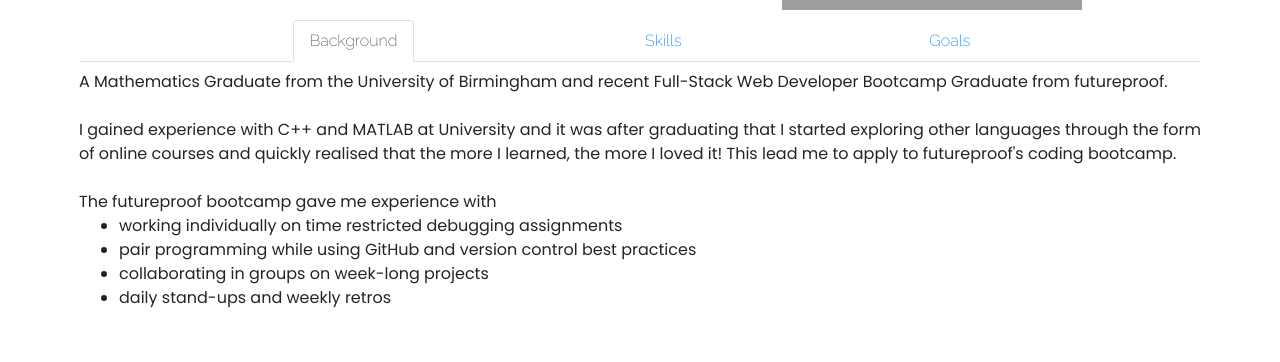
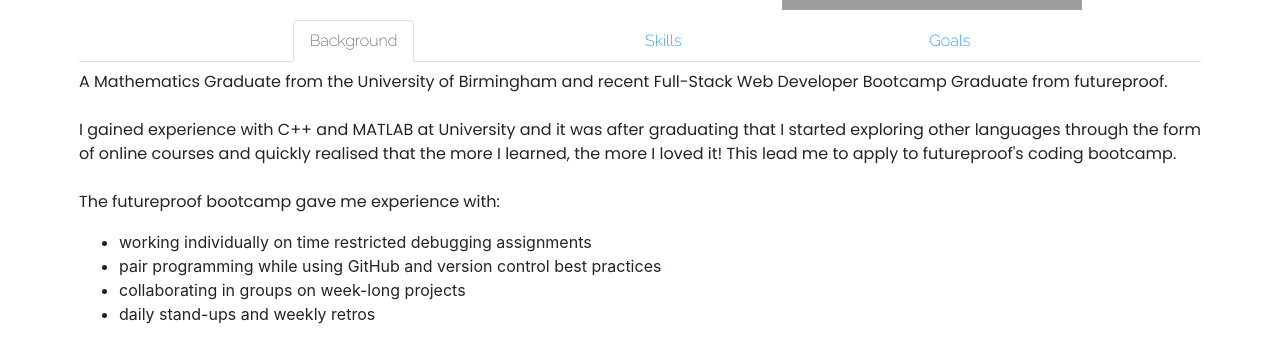
Before and after one commit to AKP-13/reactPortfolio, a React app: page /about in a window 1280 px wide. Both pictures are taken after a click on the tab "Background". Shown: the part 356-718 px from the top of the page. Built offline with nearby package versions, Linux system fonts and the light colour scheme; grey boxes are pictures that could not be loaded.

Commit message:
Restructre so that ul nolonger child of p tag

```diff
--- a/src/Components/Background.js
+++ b/src/Components/Background.js
@@ -17,20 +17,20 @@ class Background extends Component {
                     lead me to apply to futureproof's coding bootcamp.
                     <br />
                     <br />
-                    The futureproof bootcamp gave me experience with
-                    <ul>
+                    The futureproof bootcamp gave me experience with:
+                </p>
+                <ul className="bulletPoints">
                     <li>
                         working individually on time restricted debugging
                         assignments
                     </li>
                     <li>
-                            pair programming while using GitHub and version
-                            control best practices
+                        pair programming while using GitHub and version control
+                        best practices
                     </li>
                     <li>collaborating in groups on week-long projects</li>
                     <li>daily stand-ups and weekly retros</li>
                 </ul>
-                </p>
             </>
         );
     }
--- a/src/Components/Goals.js
+++ b/src/Components/Goals.js
@@ -17,8 +17,9 @@ class Goals extends Component {
                     better place and improving people’s lives.
                     <br />
                     <br />
-                    Such areas of interest include
-                    <ul>
+                    Such areas of interest include:
+                </p>
+                <ul className="bulletPoints">
                     <li>sustainability</li>
                     <li>renewable energy</li>
                     <li>electric vehicles</li>
@@ -26,7 +27,6 @@ class Goals extends Component {
                     <li>fitness</li>
                     <li>health</li>
                 </ul>
-                </p>
             </>
         );
     }
```
Lines whose indentation alone changed are shown as unchanged.
